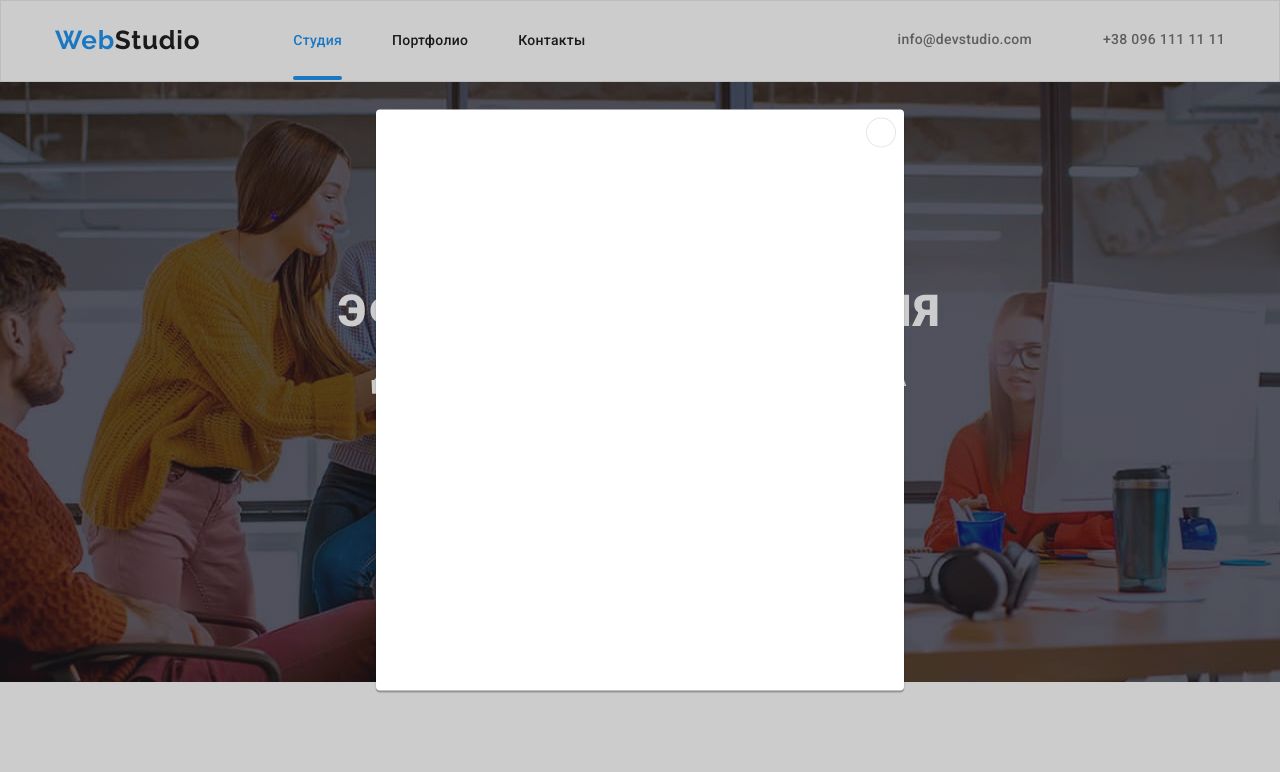
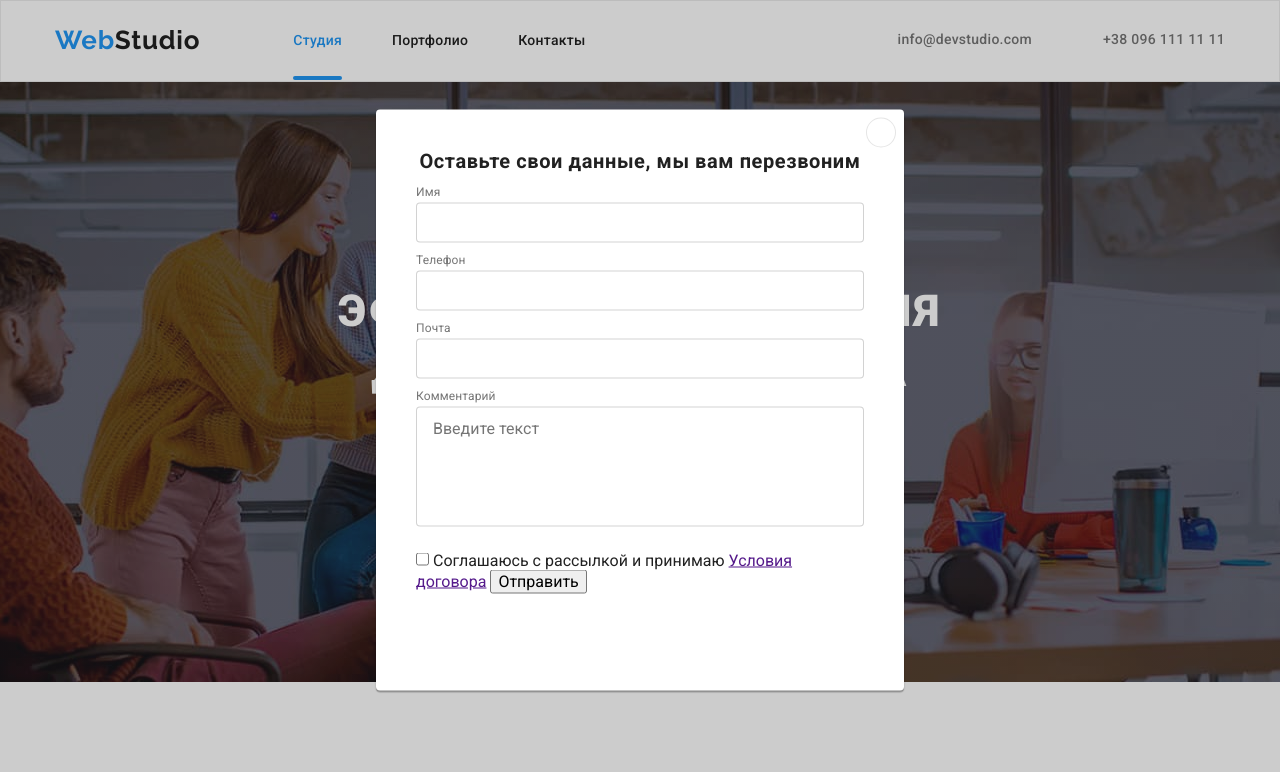
Before and after one commit to vladdubrovskyi/goit-markup-hw-06, a plain HTML site: page index.html in a window 1280 px wide. Both pictures are taken after a click on the button "Заказать услугу". Shown: the top 772 px of the page. Drawn offline with nearby package versions, Linux system fonts and the light colour scheme.

Commit message:
додає основу форми в модалку

```diff
--- a/css/styles.css
+++ b/css/styles.css
@@ -770,6 +770,7 @@ img {
   box-shadow: 0px 1px 3px rgba(0, 0, 0, 0.12), 0px 1px 1px rgba(0, 0, 0, 0.14),
     0px 2px 1px rgba(0, 0, 0, 0.2);
   border-radius: 4px;
+  padding: 40px;
 }
 
 .modal-btn {
@@ -796,3 +797,59 @@ img {
 .overlay.is-hidden .modal {
   transform: scale(0.1) rotateZ(180deg);
 }
+
+.modal-title {
+  font-weight: 700;
+  font-size: 20px;
+  line-height: 1.15;
+  text-align: center;
+  letter-spacing: 0.03em;
+  color: var(--main-color);
+  margin-bottom: 12px;
+}
+
+.modal-field {
+  margin-bottom: 10px;
+}
+
+.modal-lable {
+  font-size: 12px;
+  line-height: 1.17;
+  letter-spacing: 0.01em;
+  color: var(--text-content-color);
+  display: block;
+  margin-bottom: 4px;
+}
+
+.input-thumb {
+  position: relative;
+}
+
+.modal-input {
+  width: 100%;
+  height: 40px;
+  border: 1px solid rgba(33, 33, 33, 0.2);
+  border-radius: 4px;
+  padding-left: 42px;
+  color: var(--text-content-color);
+  outline: none;
+}
+
+.modal-form-icon {
+  position: absolute;
+  top: 0;
+  left: 0;
+  transform: translateY(50%) translateX(12px);
+}
+
+.comment-form {
+  width: 100%;
+  height: 120px;
+  resize: none;
+  outline: none;
+  border: 1px solid rgba(33, 33, 33, 0.2);
+  border-radius: 4px;
+  padding: 12px 16px;
+  margin-bottom: 20px;
+  color: var(--text-content-color);
+}
--- a/index.html
+++ b/index.html
@@ -469,6 +469,73 @@
             <use href="./images/icons.svg#icon-close-black"></use>
           </svg>
         </button>
+        <p class="modal-title">Оставьте свои данные, мы вам перезвоним</p>
+
+        <form class="modal-form">
+          <div class="modal-field">
+            <label for="username" class="modal-lable">Имя</label>
+            <div class="input-thumb">
+              <input
+                type="text"
+                id="username"
+                name="username"
+                class="modal-input"
+              />
+              <svg width="18" height="18" class="modal-form-icon">
+                <use href="./images/icons.svg#icon-person-black"></use>
+              </svg>
+            </div>
+          </div>
+          <div class="modal-field">
+            <label for="user-tel" class="modal-lable">Телефон</label>
+            <div class="input-thumb">
+              <input
+                type="tel"
+                id="user-tel"
+                name="user-tel"
+                class="modal-input"
+              />
+              <svg width="18" height="18" class="modal-form-icon">
+                <use href="./images/icons.svg#icon-phone-black"></use>
+              </svg>
+            </div>
+          </div>
+          <div class="modal-field">
+            <label for="user-mail" class="modal-lable">Почта</label>
+            <div class="input-thumb">
+              <input
+                type="email"
+                id="user-mail"
+                name="user-mail"
+                class="modal-input"
+              />
+              <svg width="18" height="18" class="modal-form-icon">
+                <use href="./images/icons.svg#icon-email-black"></use>
+              </svg>
+            </div>
+          </div>
+
+          <label for="comment" class="modal-lable">Комментарий</label>
+          <textarea
+            name="comment"
+            id="comment"
+            class="comment-form"
+            placeholder="Введите текст"
+          ></textarea>
+
+          <input
+            type="checkbox"
+            class="checkbox-modal"
+            id="check-modal"
+            name="policy-acceptance"
+            value="policy-acceptance"
+          />
+          <label for="check-modal" class="check-modal-label"
+            >Соглашаюсь с рассылкой и принимаю
+            <a href="">Условия договора</a></label
+          >
+          <button type="submit">Отправить</button>
+        </form>
       </div>
     </div>
 
```
